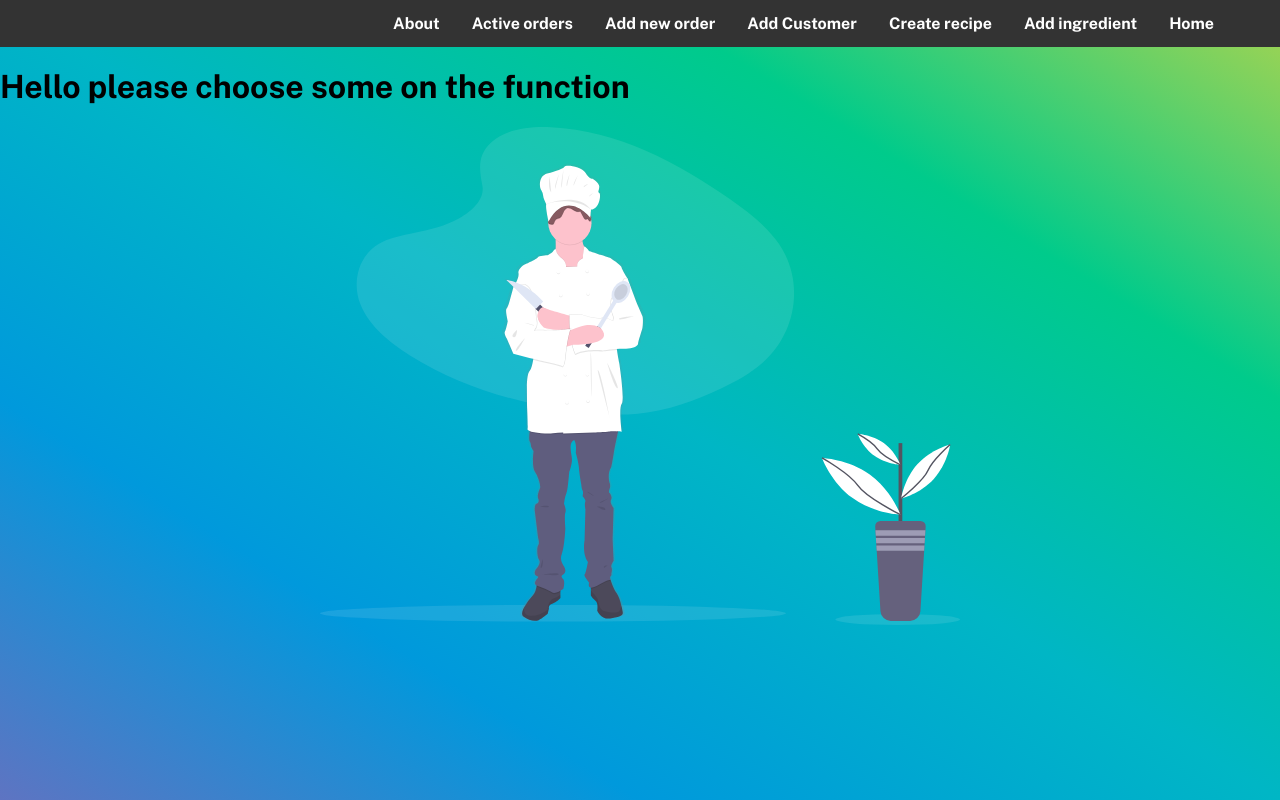
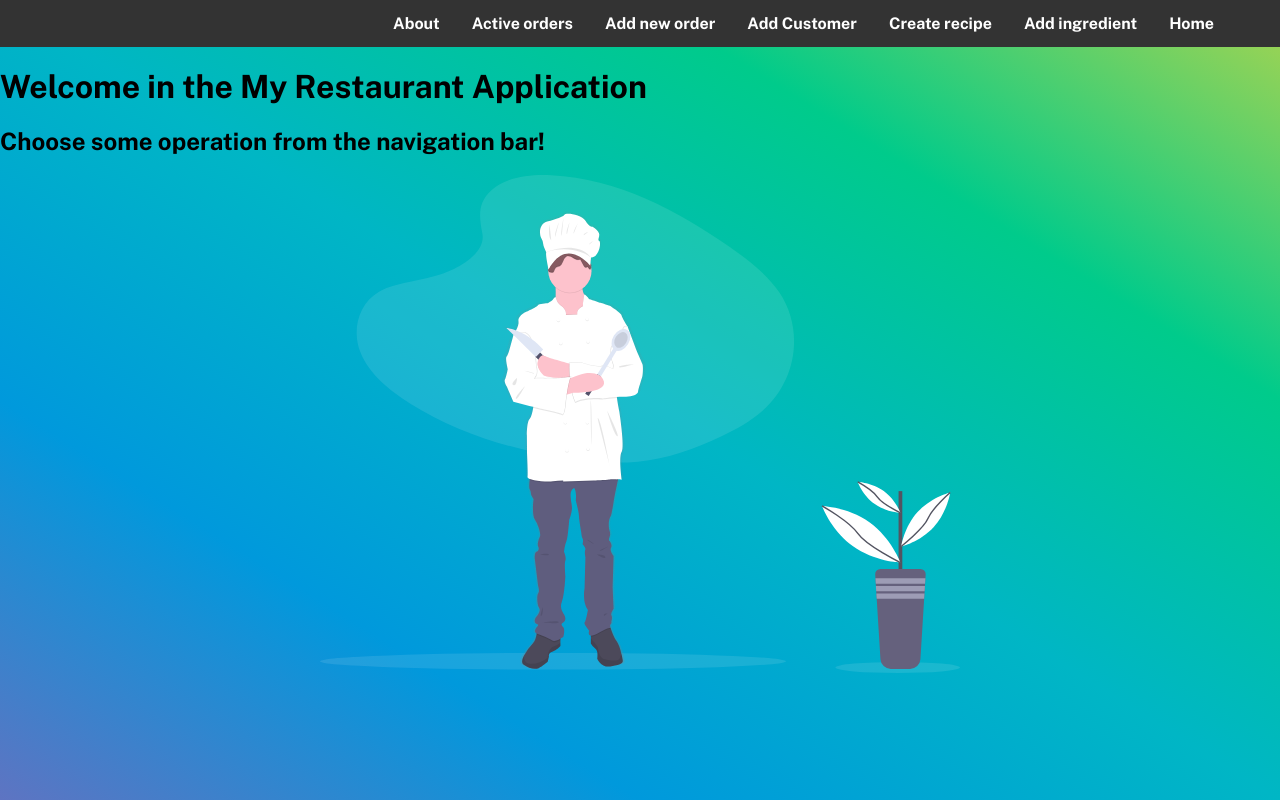
Before and after one commit to CodecoolGlobal/el-proyecte-grande-sprint-5-java-LordBrutal, a React (Create React App) app in the folder src/frontend/myrestaurantapp/: page / in a window 1280 px wide. Built offline with nearby package versions, Linux system fonts and the light colour scheme.

Commit message:
modify: text message on main page

```diff
--- a/src/frontend/myrestaurantapp/src/pages/Main.js
+++ b/src/frontend/myrestaurantapp/src/pages/Main.js
@@ -3,7 +3,8 @@ import chef from "../images/logoChef.svg"
 function Main(){
     return (
         <div>
-            <h1>Hello please choose some on the function </h1>
+            <h1>Welcome in the My Restaurant Application</h1>
+            <h2>Choose some operation from the navigation bar!</h2>
             <div className="center-img">
                 <img className="chef-logo" src={chef} alt=""/>
             </div>
```
